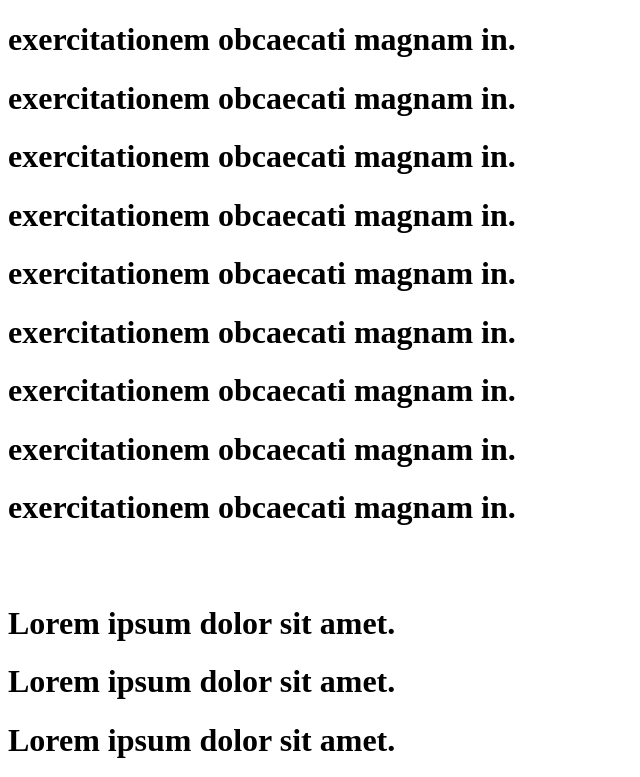
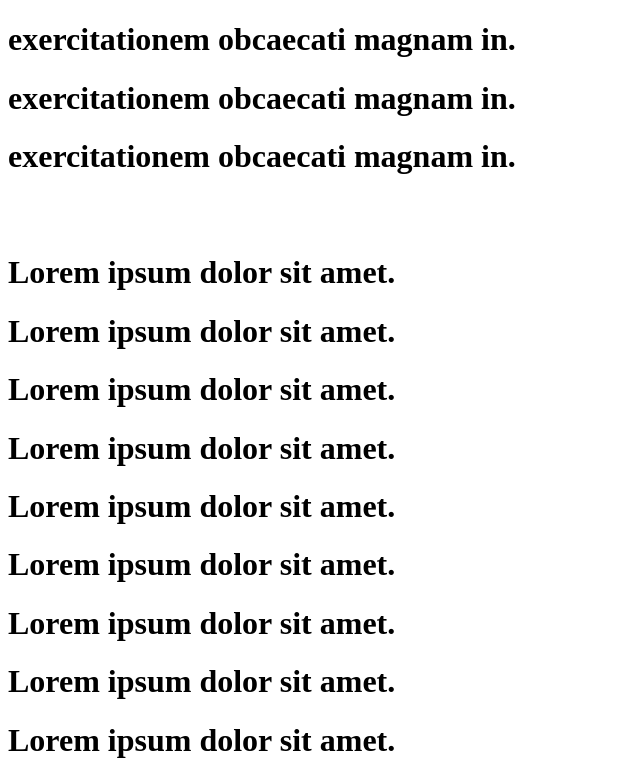
Before and after one commit to Romanus93-clone/git-cooperation-practice, a plain HTML site: page index.html in a window 1280 px wide. Shown: the top 777 px of the page, without its empty margins (0-640 px from the left). Drawn offline with Linux system fonts and the light colour scheme.

Commit message:
recommit Romanus93

```diff
--- a/index.html
+++ b/index.html
@@ -9,12 +9,6 @@
 </head>
 
 <body>
-    <h1>exercitationem obcaecati magnam in.</h1>
-    <h1>exercitationem obcaecati magnam in.</h1>
-    <h1>exercitationem obcaecati magnam in.</h1>
-    <h1>exercitationem obcaecati magnam in.</h1>
-    <h1>exercitationem obcaecati magnam in.</h1>
-    <h1>exercitationem obcaecati magnam in.</h1>
     <h1>exercitationem obcaecati magnam in.</h1>
     <h1>exercitationem obcaecati magnam in.</h1>
     <h1>exercitationem obcaecati magnam in.</h1>
```
